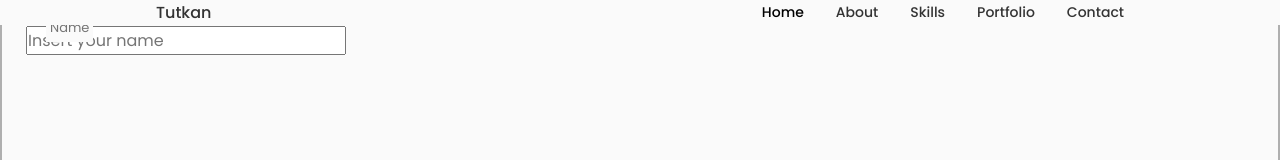
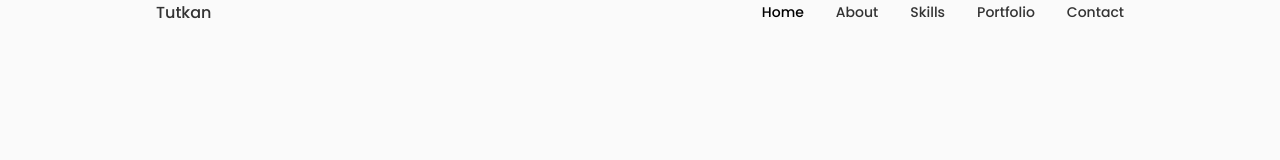
Before and after one commit to Akintutkan/my-portfolio, a React (Create React App) app: page / in a window 1280 px wide. Shown: the top 160 px of the page. Built offline with nearby package versions, Linux system fonts and the light colour scheme.

Commit message:
Contact Form Problems fixed

```diff
--- a/src/components/contact/Contact.jsx
+++ b/src/components/contact/Contact.jsx
@@ -18,6 +18,7 @@ const Contact = () => {
         <span className="section__subtitle">Contact Me</span>
 
         <div className="contact__container container grid">
+
             <div className="contact__content">
                 <h3 className="contact__title">Talk to me</h3>
 
@@ -58,7 +59,7 @@ const Contact = () => {
                         <input type="text" name="name" className='contact__form-input' placeholder='Insert your name'/>
                     </div>
 
-                    {/* <div className="contact__form-div">
+                    <div className="contact__form-div">
                         <label className="contact__form-tag">Mail</label>
                         <input type="email" name="email" className='contact__form-input' placeholder='Insert your email'/>
                     </div>
@@ -85,7 +86,7 @@ const Contact = () => {
                     fill="var(--container-color)"
                   ></path>
                 </svg>
-                </button> */}
+                </button>
                 </form>
 
             </div>
--- a/src/components/contact/contact.css
+++ b/src/components/contact/contact.css
@@ -64,7 +64,7 @@ margin-bottom: var(--mb-1-5);
     margin-bottom: var(--mb-2);
     height: 4rem;
 }
-.contact__form{
+.contact__form-input{
     position: absolute;
     top: 0;
     left: 0;
```
